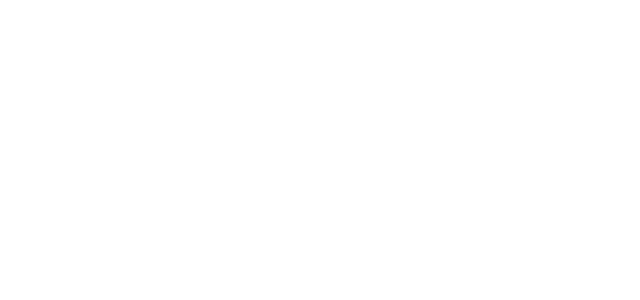
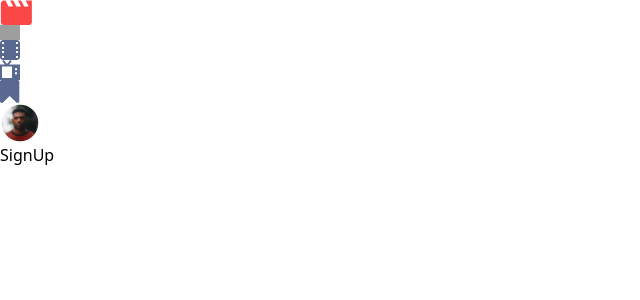
Before and after one commit to Giorgi-Tskhovrebashvili/movies-app, a Next.js app: page /pages/SignUp in a window 1280 px wide. Shown: the top 300 px of the page, without its empty margins (0-640 px from the left). Built offline with nearby package versions, Linux system fonts and the light colour scheme; grey boxes are pictures that could not be loaded.

Commit message:
added Main layout to the pages and organized Header

```diff
--- a/src/app/common/components/Header/Header.tsx
+++ b/src/app/common/components/Header/Header.tsx
@@ -5,7 +5,12 @@
   return (
     <div>
       <div>
-        <Image src={""} alt={""} />
+        <Image
+          src={"/assets/Movie.svg"}
+          alt={"Home-icon"}
+          width={32}
+          height={25.6}
+        />
         <ul>
           <li>
             <Link href="/Trending">
@@ -20,7 +25,7 @@
           <li>
             <Link href={"/Movies"}>
               <Image
-                src={"/assets/Movie.svg"}
+                src={"/assets/movies.svg"}
                 alt={"Movies-icon"}
                 width={20}
                 height={20}
@@ -49,6 +54,12 @@
           </li>
         </ul>
       </div>
+      <Image
+        src={"/assets/profile.svg"}
+        alt={"Profile-icon"}
+        width={40}
+        height={40}
+      />
     </div>
   );
 };
--- a/src/app/pages/Bookmarks/page.tsx
+++ b/src/app/pages/Bookmarks/page.tsx
@@ -1,10 +1,11 @@
+import { MainLayout } from '@/app/common/components'
 import React from 'react'
 
 const Bookmarks = () => {
   return (
-    <div>
-
-    </div>
+    <MainLayout>
+      Bookmarks
+    </MainLayout>
   )
 }
 
--- a/src/app/pages/LogIn/page.tsx
+++ b/src/app/pages/LogIn/page.tsx
@@ -1,10 +1,11 @@
+import { MainLayout } from '@/app/common/components'
 import React from 'react'
 
 const LogIn = () => {
   return (
-    <div>
-
-    </div>
+    <MainLayout>
+      Login
+    </MainLayout>
   )
 }
 
--- a/src/app/pages/Movies/page.tsx
+++ b/src/app/pages/Movies/page.tsx
@@ -1,10 +1,11 @@
+import { MainLayout } from '@/app/common/components'
 import React from 'react'
 
 const Movies = () => {
   return (
-    <div>
-
-    </div>
+    <MainLayout>
+      Movies
+    </MainLayout>
   )
 }
 
--- a/src/app/pages/SignUp/page.tsx
+++ b/src/app/pages/SignUp/page.tsx
@@ -1,10 +1,11 @@
+import { MainLayout } from '@/app/common/components'
 import React from 'react'
 
 const SignUp = () => {
   return (
-    <div>
-
-    </div>
+    <MainLayout>
+      SignUp
+    </MainLayout>
   )
 }
 
--- a/src/app/pages/TV-Series/page.tsx
+++ b/src/app/pages/TV-Series/page.tsx
@@ -1,10 +1,11 @@
+import { MainLayout } from '@/app/common/components'
 import React from 'react'
 
 const TVSeries = () => {
   return (
-    <div>
-
-    </div>
+    <MainLayout>
+      TV-Series
+    </MainLayout>
   )
 }
 
--- a/src/app/pages/Trending/page.tsx
+++ b/src/app/pages/Trending/page.tsx
@@ -1,10 +1,11 @@
+import { MainLayout } from '@/app/common/components'
 import React from 'react'
 
 const Trending = () => {
   return (
-    <div>
-
-    </div>
+    <MainLayout>
+      Trending
+    </MainLayout>
   )
 }
 
```
